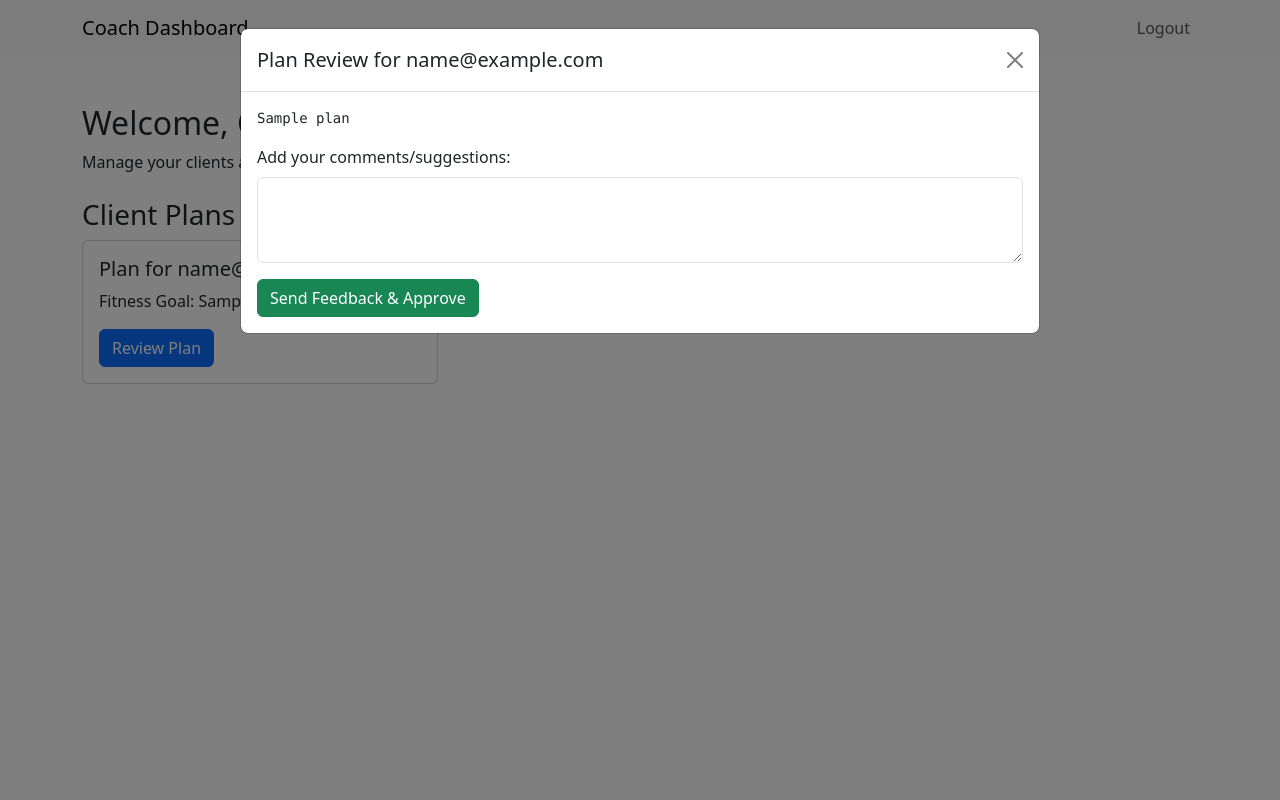
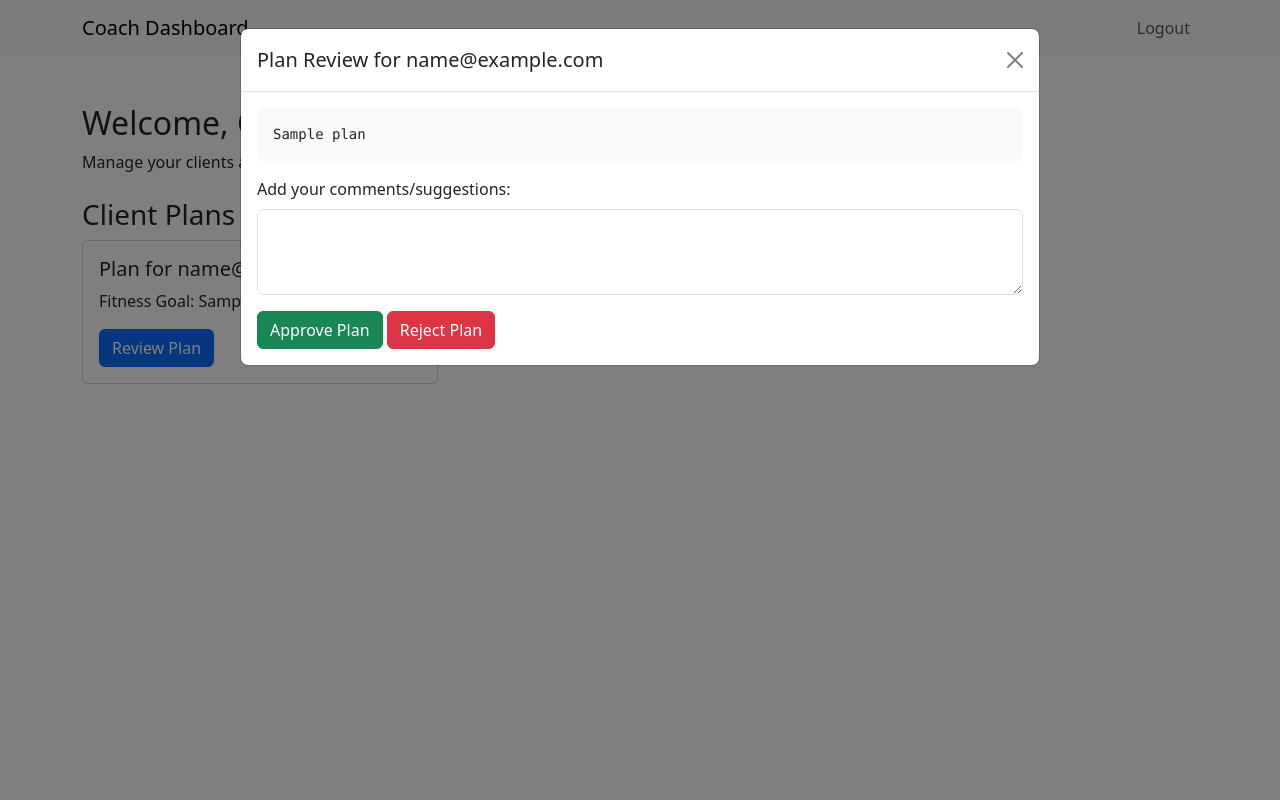
Before and after one commit to ThilinaShalom/30days-workout-plan, a Flask app: template templates/coach_dashboard.html in a window 1280 px wide, after a click on "Review Plan". Run offline with Flask 3, Linux system fonts and the light colour scheme; the template is opened without the code that fills it: most values are stand-ins (such as "Sample title", 1, 10 or a date in 2020).

Commit message:
update 6 approve and reject coach & user

```diff
--- a/app.py
+++ b/app.py
@@ -1,17 +1,17 @@
-from flask import Flask, render_template, request, redirect, url_for, session
+from flask import Flask, render_template, request, redirect, url_for, session, jsonify
 import google.generativeai as genai
 import os
 import firebase_admin
 from firebase_admin import credentials, firestore, auth
+from google.api_core.exceptions import DeadlineExceeded
 from dotenv import load_dotenv
 
 # Load environment variables from .env file
 load_dotenv()
 
 app = Flask(__name__)
+app.config['JSON_AS_ASCII'] = False
 app.secret_key = 'your_secret_key'  #Auto  Replace with a real secret key
-
-
 
 # Initialize Firebase
 cred = credentials.Certificate('hdproject-6e51c-firebase-adminsdk-4e5te-d7102a3fe3.json')
@@ -73,11 +73,19 @@ def customer_dashboard():
     if 'user_id' not in session or session['user_type'] != 'customer':
         return redirect(url_for('login'))
 
+    # Fetch user data
+    user_data = db.collection('users').document(session['user_id']).get().to_dict()
+    user_name = user_data.get('name', 'Customer')  # Use 'Customer' as fallback if name is not set
+
     # Fetch plans for the customer
     plans_ref = db.collection('plans').where('user_id', '==', session['user_id'])
-    plans = [plan.to_dict() for plan in plans_ref.stream()]
+    plans = []
+    for doc in plans_ref.stream():
+        plan = doc.to_dict()
+        plan['id'] = doc.id  # Add the document ID to the plan data
+        plans.append(plan)
 
-    return render_template('customer_dashboard.html', plans=plans)
+    return render_template('customer_dashboard.html', user_name=user_name, plans=plans)
 
 @app.route('/coach_dashboard')
 def coach_dashboard():
@@ -118,31 +126,101 @@ def generate():
         }
         workout_plan = generate_workout_plan(user_info)
 
-        # Save the plan to Firestore with a "requested" status
-        db.collection('plans').add({
-            'user_id': session['user_id'],
-            'plan': workout_plan,
-            'status': 'requested'
-        })
+        try:
+            # Save the generated plan to Firestore without sending it to the coach
+            db.collection('plans').add({
+                'user_id': session['user_id'],
+                'plan': workout_plan,
+                'fitness_goal': user_info['fitness_goal'],
+                'status': 'not_sent'
+            }, timeout=30)  # Increase the timeout value (default is usually lower)
+        except DeadlineExceeded:
+            return "Firestore request timed out. Please try again later.", 504
 
         return render_template('result.html', workout_plan=workout_plan)
     return render_template('generate_form.html')
 
+@app.route('/tell_coach/<plan_id>', methods=['POST'])
+def tell_coach(plan_id):
+    if 'user_id' not in session or session['user_type'] != 'customer':
+        return jsonify({'error': 'Unauthorized'}), 401
+
+    # Update the plan status to "requested" and mark it as sent to the coach
+    try:
+        plan_ref = db.collection('plans').document(plan_id)
+        plan_doc = plan_ref.get()
+
+        if not plan_doc.exists:
+            return jsonify({'error': 'Plan not found'}), 404
+
+        plan_data = plan_doc.to_dict()
+        if plan_data['user_id'] != session['user_id']:
+            return jsonify({'error': 'Unauthorized'}), 401
+
+        plan_ref.update({
+            'status': 'requested'
+        })
+        return jsonify({'success': True}), 200
+    except Exception as e:
+        print(f"Error in tell_coach: {str(e)}")  # Log the error
+        return jsonify({'error': str(e)}), 500
+
 @app.route('/review_plan/<plan_id>', methods=['POST'])
 def review_plan(plan_id):
     if 'user_id' not in session or session['user_type'] != 'coach':
-        return redirect(url_for('login'))
+        return jsonify({'error': 'Unauthorized'}), 401
 
-    coach_comment = request.form['coach_comment']
+    coach_comment = request.form.get('coach_comment')
+    action = request.form.get('action')
 
-    # Update the plan with the coach's comment and mark it as 'approved'
+    print(f"Received data: plan_id={plan_id}, coach_comment={coach_comment}, action={action}")  # Debug log
+
+    if not coach_comment or not action:
+        print(f"Missing fields: coach_comment={coach_comment}, action={action}")  # Debug log
+        return jsonify({'error': 'Missing required fields'}), 400
+
     plan_ref = db.collection('plans').document(plan_id)
-    plan_ref.update({
-        'coach_comment': coach_comment,
-        'status': 'approved'
-    })
 
-    return redirect(url_for('coach_dashboard'))
+    try:
+        plan_doc = plan_ref.get()
+        if not plan_doc.exists:
+            return jsonify({'error': 'Plan not found'}), 404
+
+        new_status = 'approved' if action == 'approve' else 'rejected'
+
+        update_data = {
+            'coach_comment': coach_comment,
+            'status': new_status
+        }
+        print(f"Updating plan {plan_id} with data: {update_data}")  # Debug log
+        plan_ref.update(update_data)
+
+        print(f"Plan {plan_id} {new_status} successfully")
+        return jsonify({'success': True, 'status': new_status}), 200
+    except Exception as e:
+        print(f"Error in review_plan: {str(e)}")
+        return jsonify({'error': str(e)}), 500
+
+@app.route('/delete_plan/<plan_id>', methods=['POST'])
+def delete_plan(plan_id):
+    if 'user_id' not in session or session['user_type'] != 'customer':
+        return jsonify({'error': 'Unauthorized'}), 401
+
+    plan_ref = db.collection('plans').document(plan_id)
+
+    try:
+        plan_doc = plan_ref.get()
+        if not plan_doc.exists:
+            return jsonify({'error': 'Plan not found'}), 404
+
+        plan_data = plan_doc.to_dict()
+        if plan_data['user_id'] != session['user_id']:
+            return jsonify({'error': 'Unauthorized'}), 401
+
+        plan_ref.delete()
+        return jsonify({'success': True}), 200
+    except Exception as e:
+        return jsonify({'error': str(e)}), 500
 
 def generate_workout_plan(user_info):
     user_info_str = '\n'.join([f"{key.replace('_', ' ').title()}: {value}" for key, value in user_info.items()])
--- a/templates/coach_dashboard.html
+++ b/templates/coach_dashboard.html
@@ -7,12 +7,14 @@
   <link href="https://cdn.jsdelivr.net/npm/bootstrap@5.3.0/dist/css/bootstrap.min.css" rel="stylesheet">
 </head>
 <body>
-
   <!-- Navbar -->
   <nav class="navbar navbar-expand-lg navbar-light bg-light">
     <div class="container">
       <a class="navbar-brand" href="#">Coach Dashboard</a>
-      <div class="collapse navbar-collapse">
+      <button class="navbar-toggler" type="button" data-bs-toggle="collapse" data-bs-target="#navbarNav" aria-controls="navbarNav" aria-expanded="false" aria-label="Toggle navigation">
+        <span class="navbar-toggler-icon"></span>
+      </button>
+      <div class="collapse navbar-collapse" id="navbarNav">
         <ul class="navbar-nav ms-auto">
           <li class="nav-item">
             <a class="nav-link" href="{{ url_for('logout') }}">Logout</a>
@@ -49,13 +51,14 @@
               <button type="button" class="btn-close" data-bs-dismiss="modal" aria-label="Close"></button>
             </div>
             <div class="modal-body">
-              <pre>{{ plan.plan }}</pre>
-              <form method="POST" action="{{ url_for('review_plan', plan_id=plan.id) }}">
+              <pre class="bg-light p-3 rounded"><code>{{ plan.plan }}</code></pre>
+              <form id="reviewForm{{ plan.id }}" onsubmit="return handleReview('{{ plan.id }}', event)">
                 <div class="mb-3">
                   <label for="coach_comment" class="form-label">Add your comments/suggestions:</label>
-                  <textarea class="form-control" id="coach_comment" name="coach_comment" rows="3" required></textarea>
+                  <textarea class="form-control" id="coach_comment{{ plan.id }}" name="coach_comment" rows="3" required></textarea>
                 </div>
-                <button type="submit" class="btn btn-success">Send Feedback & Approve</button>
+                <button type="submit" name="action" value="approve" class="btn btn-success">Approve Plan</button>
+                <button type="submit" name="action" value="reject" class="btn btn-danger">Reject Plan</button>
               </form>
             </div>
           </div>
@@ -67,5 +70,40 @@
 
   <!-- Bootstrap JS and dependencies -->
   <script src="https://cdn.jsdelivr.net/npm/bootstrap@5.3.0/dist/js/bootstrap.bundle.min.js"></script>
+
+  <script>
+  function handleReview(planId, event) {
+  event.preventDefault();
+  const form = document.getElementById(`reviewForm${planId}`);
+  const formData = new FormData(form);
+  const action = event.submitter.value;
+  formData.append('action', action);  // Add the action to the form data
+
+  fetch(`/review_plan/${planId}`, {
+    method: 'POST',
+    body: formData
+  })
+  .then(response => {
+    if (!response.ok) {
+      throw new Error(`HTTP error! status: ${response.status}`);
+    }
+    return response.json();
+  })
+  .then(data => {
+    if (data.success) {
+      alert(`Plan ${data.status} successfully!`);
+      location.reload();
+    } else {
+      throw new Error(data.error || 'Unknown error occurred');
+    }
+  })
+  .catch(error => {
+    console.error('Error:', error);
+    alert(`An error occurred while ${action}ing the plan: ${error.message}`);
+  });
+
+  return false;
+}
+  </script>
 </body>
 </html>
```
Also changed, not shown: templates/customer_dashboard.html (+52 -20 lines).
